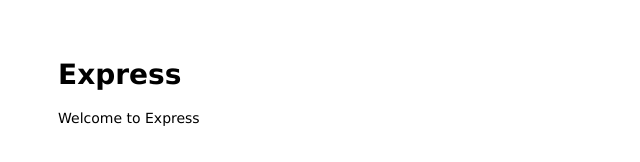
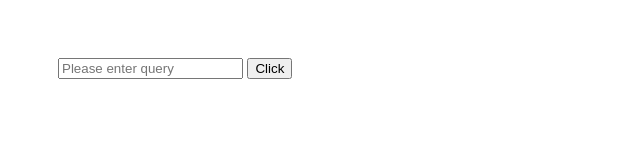
Before and after one commit to asell22/homework-fullstack, a website: page public/index.html in a window 1280 px wide. Shown: the whole page, without its empty margins (0-640 px from the left). Drawn offline with Linux system fonts and the light colour scheme.

Commit message:
Initial layout for form

```diff
--- a/public/index.html
+++ b/public/index.html
@@ -1,13 +1,16 @@
 <html>
 
 <head>
-  <title>Express</title>
+  <title>SCPR</title>
   <link rel="stylesheet" href="/stylesheets/style.css">
 </head>
 
 <body>
-  <h1>Express</h1>
-  <p>Welcome to Express</p>
+  <form onSubmit="onSubmit(event)">
+    <input id="query-input" placeholder="Please enter query">
+    <button type="submit" name="button">Click</button>
+  </form>
+  <script src="javascripts/script.js"> </script>
 </body>
 
 </html>
--- /dev/null
+++ b/public/javascripts/script.js
@@ -0,0 +1,7 @@
+function onSubmit(event) {
+  event.preventDefault();
+  const queryInput = document.getElementById("query-input");
+  let queryValue = queryInput.value;
+  console.log('submit:', queryValue);
+  queryInput.value = '';
+}
```
Also changed, not shown: 1 other file.
